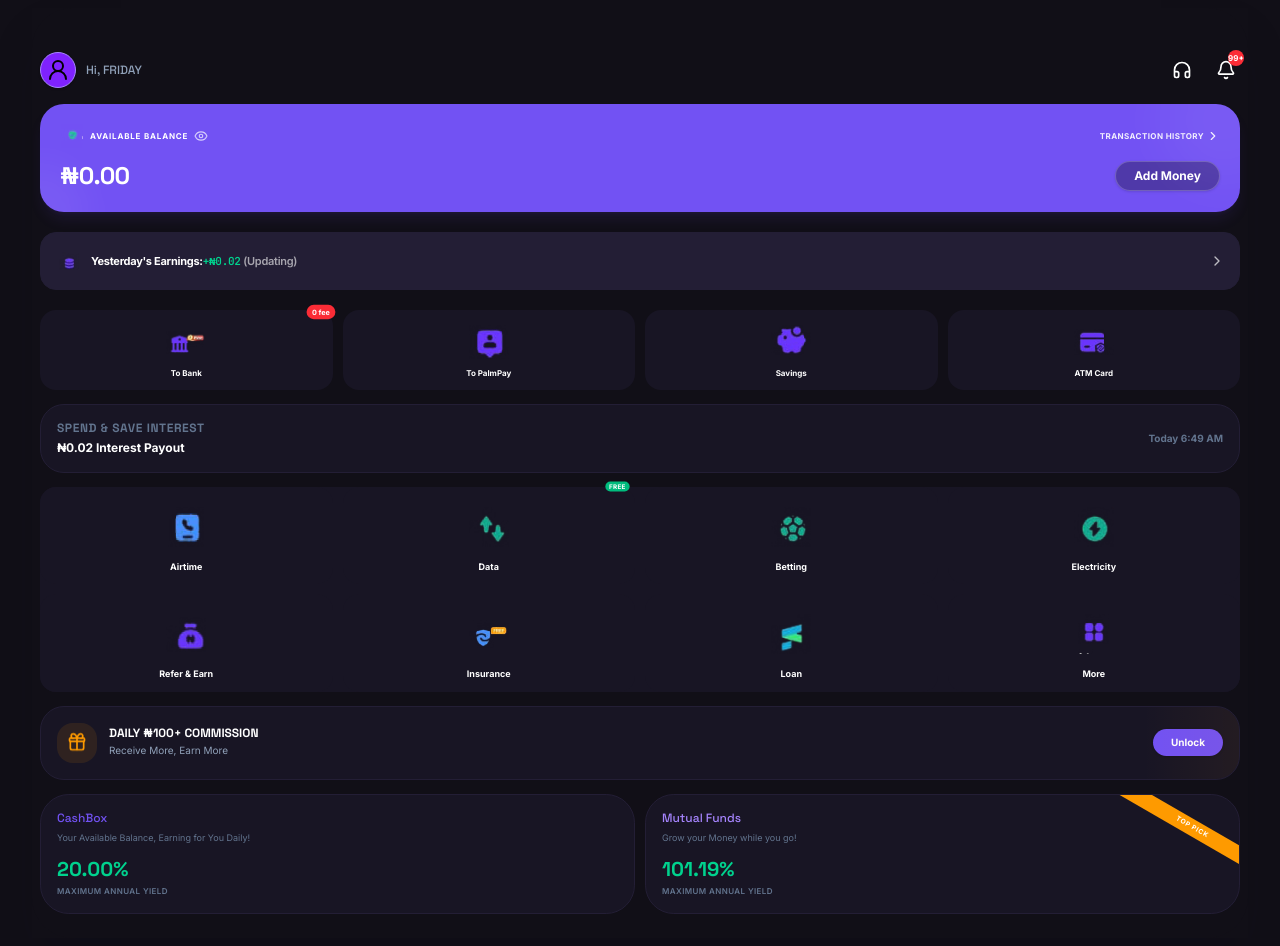
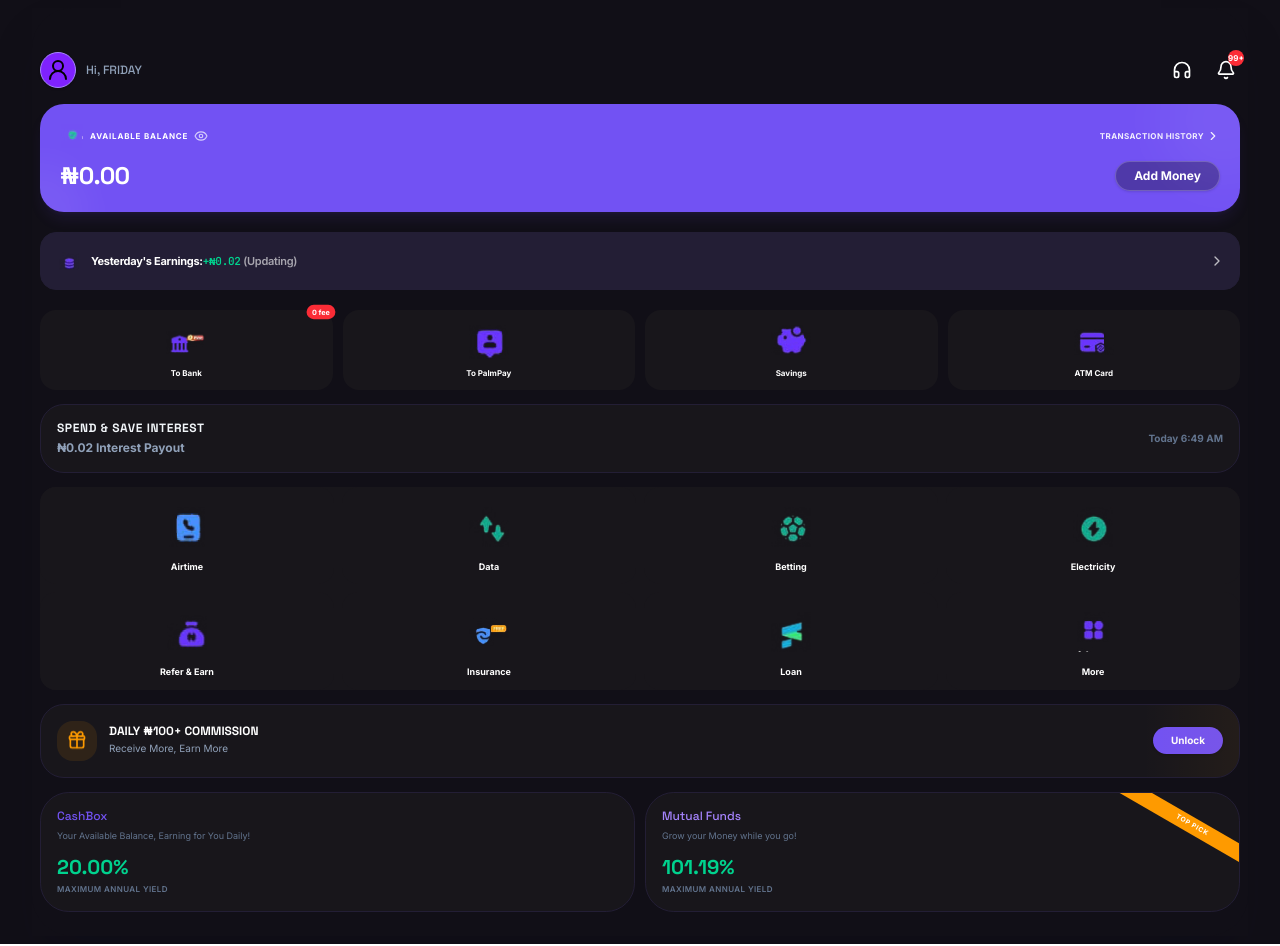
Before and after one commit to rdghostmann/steam-finance, a Next.js app: page / in a window 1280 px wide. Built offline with nearby package versions, Linux system fonts and the light colour scheme.

Commit message:
ui touchup 3

```diff
--- a/app/globals.css
+++ b/app/globals.css
@@ -19,7 +19,7 @@
   --color-wallet-purple: #7252F3;
   --color-wallet-purple-hover: #5F3EE2;
   --color-wallet-dark: #0D0B14;
-  --color-wallet-dark-card: #181524;
+  --color-wallet-dark-card: #18161b;
   --color-wallet-dark-card-lighter: #231E35;
   --color-wallet-green: #00D28E;
   --color-wallet-light-bg: #F7F6FE;
--- a/app/page.tsx
+++ b/app/page.tsx
@@ -432,7 +432,7 @@
                 {/* YESTERDAY'S EARNINGS ATTACHED BAR */}
                 <div
                   onClick={() => { }}
-                  className={`my-5 p-3.5 rounded-2xl flex items-center justify-between cursor-pointer transition-colors hover:bg-opacity-80 absolute-z ${getRelativeColor('bg-purple-950/90 text-white', 'bg-wallet-dark-card-lighter text-white border border-wallet-dark-card-lighter')
+                  className={`my-5 p-3.5 rounded-2xl flex items-center justify-between cursor-pointer transition-colors hover:bg-opacity-80 absolute-z ${getRelativeColor('bg-wallet-dark-card text-white', 'bg-wallet-dark-card-lighter text-white border border-wallet-dark-card-lighter')
                     }`}
                 >
                   <div className="flex items-center gap-2">
@@ -529,10 +529,10 @@
                   }`}
               >
                 <div>
-                  <h4 className="font-display font-bold text-[12px] uppercase tracking-wider text-slate-500 leading-tight">
+                  <h4 className="font-display font-bold text-[12px] uppercase tracking-wider text-slate-100 leading-tight">
                     Spend & Save Interest
                   </h4>
-                  <p className={`text-xs font-bold mt-1 ${getRelativeColor('text-slate-800', 'text-white')}`}>
+                  <p className={`text-xs font-bold mt-1 ${getRelativeColor('text-slate-800', 'text-slate-400')}`}>
                     ₦0.02 Interest Payout
                   </p>
                 </div>
@@ -543,10 +543,10 @@
               </div>
 
               {/* STAGE E: SERVICES INSTANT UTILITY GRID */}
-              <div className="grid grid-cols-4 gap-2.5 mt-3.5 bg-wallet-dark-card rounded-2xl">
+              <div className="grid grid-cols-4 gap-2 mt-3.5 bg-[#18161b] rounded-2xl">
                 {[
                   { id: 'airtime', label: 'Airtime', icon: '/icons/airtime.png' },
-                  { id: 'data', label: 'Data', isFree: true, icon: '/icons/data.png' },
+                  { id: 'data', label: 'Data', icon: '/icons/data.png' },
                   { id: 'betting', label: 'Betting', icon: '/icons/betting.png' },
                   { id: 'electricity', label: 'Electricity', icon: '/icons/electricity.png' },
                   { id: 'refer', label: 'Refer & Earn', icon: '/icons/refer.png' },
@@ -563,11 +563,8 @@
                       'bg-wallet-dark-card text-white hover:bg-wallet-dark-card-lighter'
                     )}`}
                   >
-                    {serv.isFree && (
-                      <span className="absolute -top-1.5 right-1 text-[7px] bg-emerald-500 text-white font-bold px-1 py-0.5 rounded-full tracking-wider leading-none scale-90">
-                        FREE
-                      </span>
-                    )}
+
+
 
                     <div className={`p-2 rounded-xl mb-1.5 `}>
                       <Image
```
